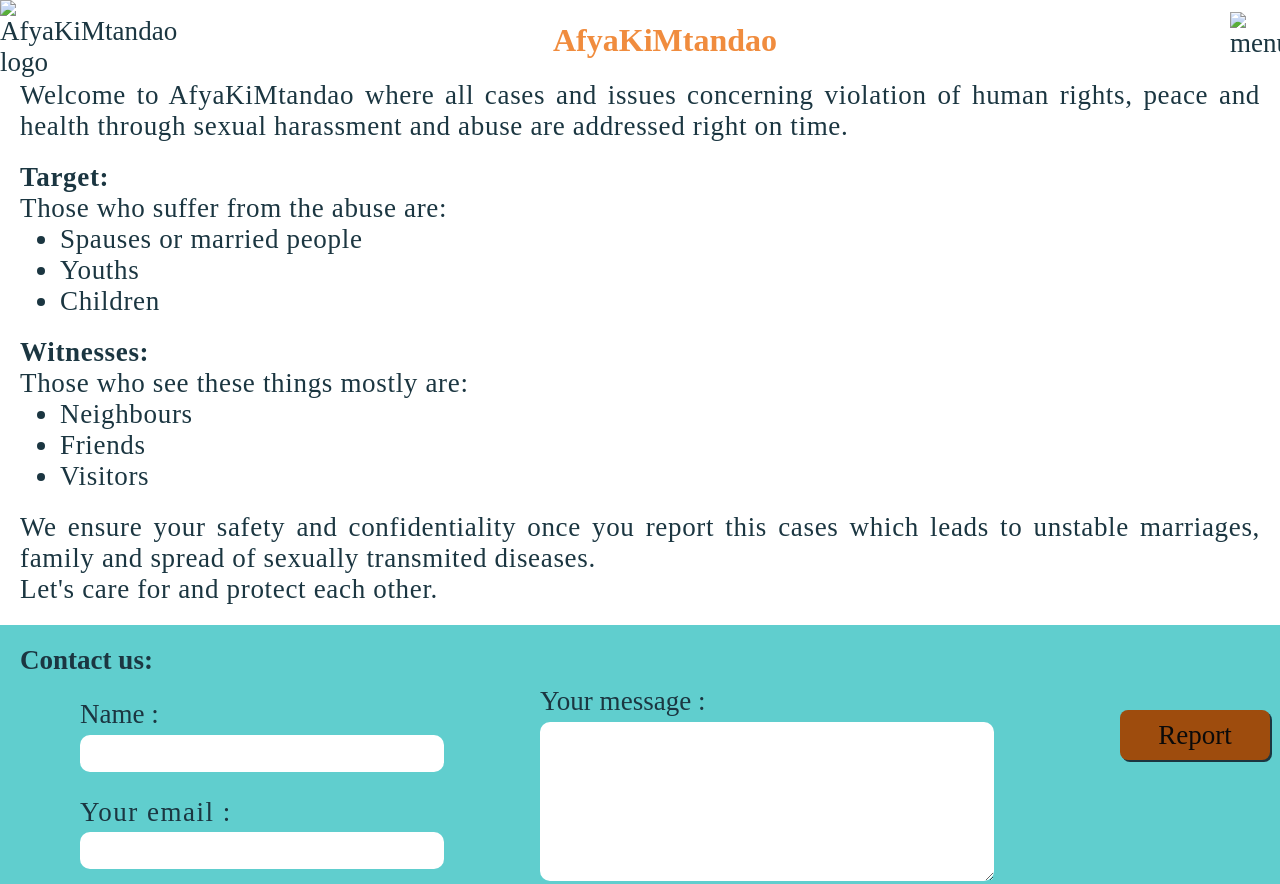
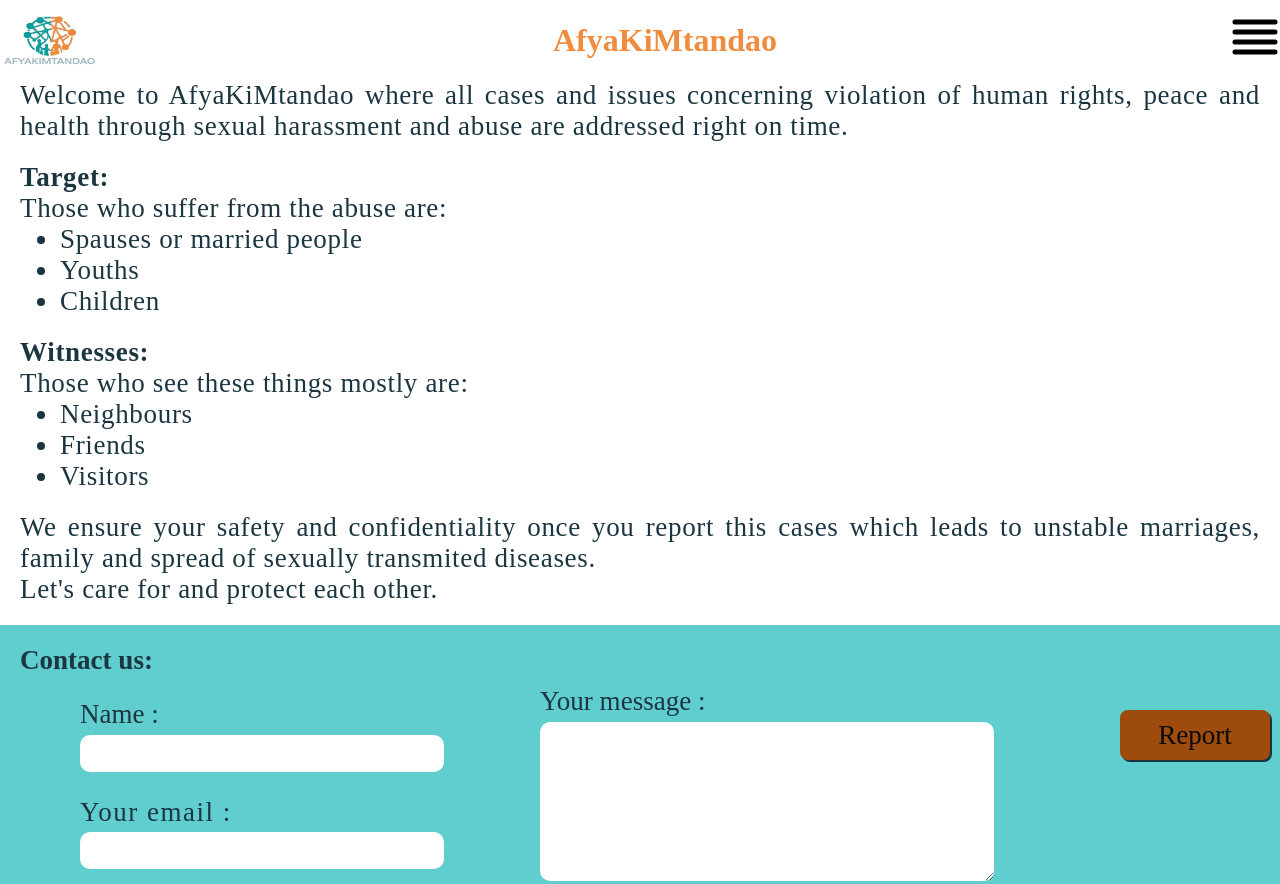
Before and after one commit to Harri254/project, a plain HTML site: page index.html in a window 1280 px wide. Shown: the top 884 px of the page. Drawn offline with Linux system fonts and the light colour scheme.

Commit message:
Update index.html

```diff
--- a/index.html
+++ b/index.html
@@ -9,13 +9,13 @@
 <body>
     <header>
         <div class="logo">
-            <img src="images/AfyaKiMtandao2.jpg" alt="AfyaKiMtandao logo" id="logo">
+            <img src="./AfyaKiMtandao2.jpg" alt="AfyaKiMtandao logo" id="logo">
         </div>
         <div class="web-heading">
             <h1 class="main-heading">AfyaKiMtandao</h1>
         </div>
         <div class="harmburger-menu">
-            <img src="images/align-justify-svgrepo-com.svg" alt="menu-icon" id="menu-icon">
+            <img src="./align-justify-svgrepo-com.svg" alt="menu-icon" id="menu-icon">
             <!-- <img src="images/icons8-close-window-50.png" alt="" id="menu-icon2"> -->
         </div>
     </header>
```
